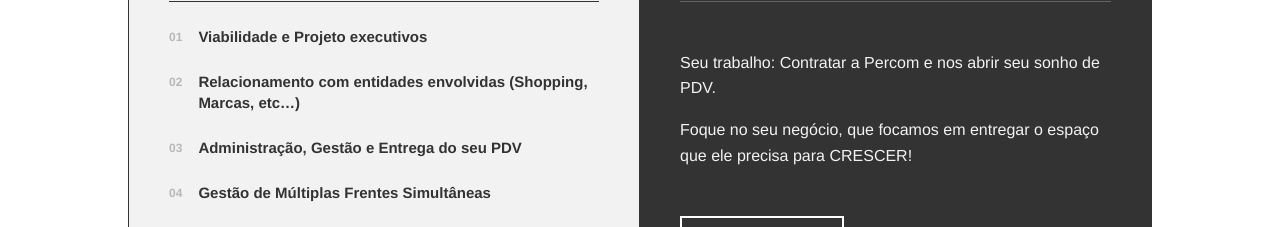
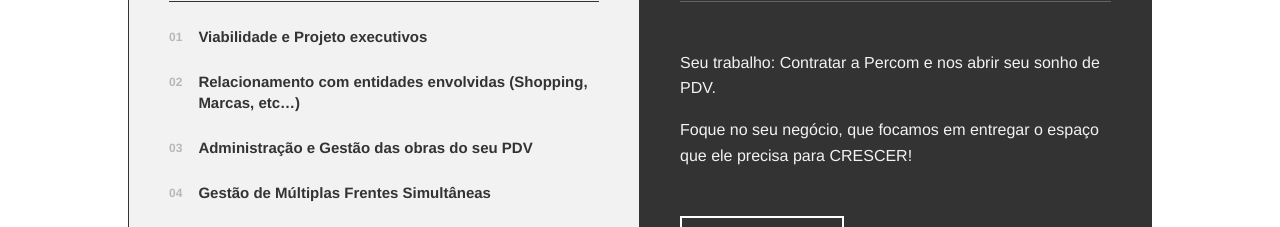
Before and after one commit to rfrossin/PERCOM-LP, a React (Vite) app: page / in a window 1280 px wide. Shown: the part 2060-2287 px from the top of the page. Built offline with nearby package versions, Linux system fonts and the light colour scheme.

Commit message:
refactor: Clarify PDV management in Home section
Updates the description for the "Administração, Gestão e Entrega do seu PDV" point in the Home page's "Nossas Etapas" section. The change clarifies that the focus is on construction management for the PDV rather than general delivery.

```diff
--- a/src/pages/Home.tsx
+++ b/src/pages/Home.tsx
@@ -187,7 +187,7 @@ export default function Home() {
               {[
                 "Viabilidade e Projeto executivos",
                 "Relacionamento com entidades envolvidas (Shopping, Marcas, etc…)",
-                "Administração, Gestão e Entrega do seu PDV",
+                "Administração e Gestão das obras do seu PDV",
                 "Gestão de Múltiplas Frentes Simultâneas",
                 "Entrega e Plantão de Inauguração"
               ].map((item, i) => (
```
